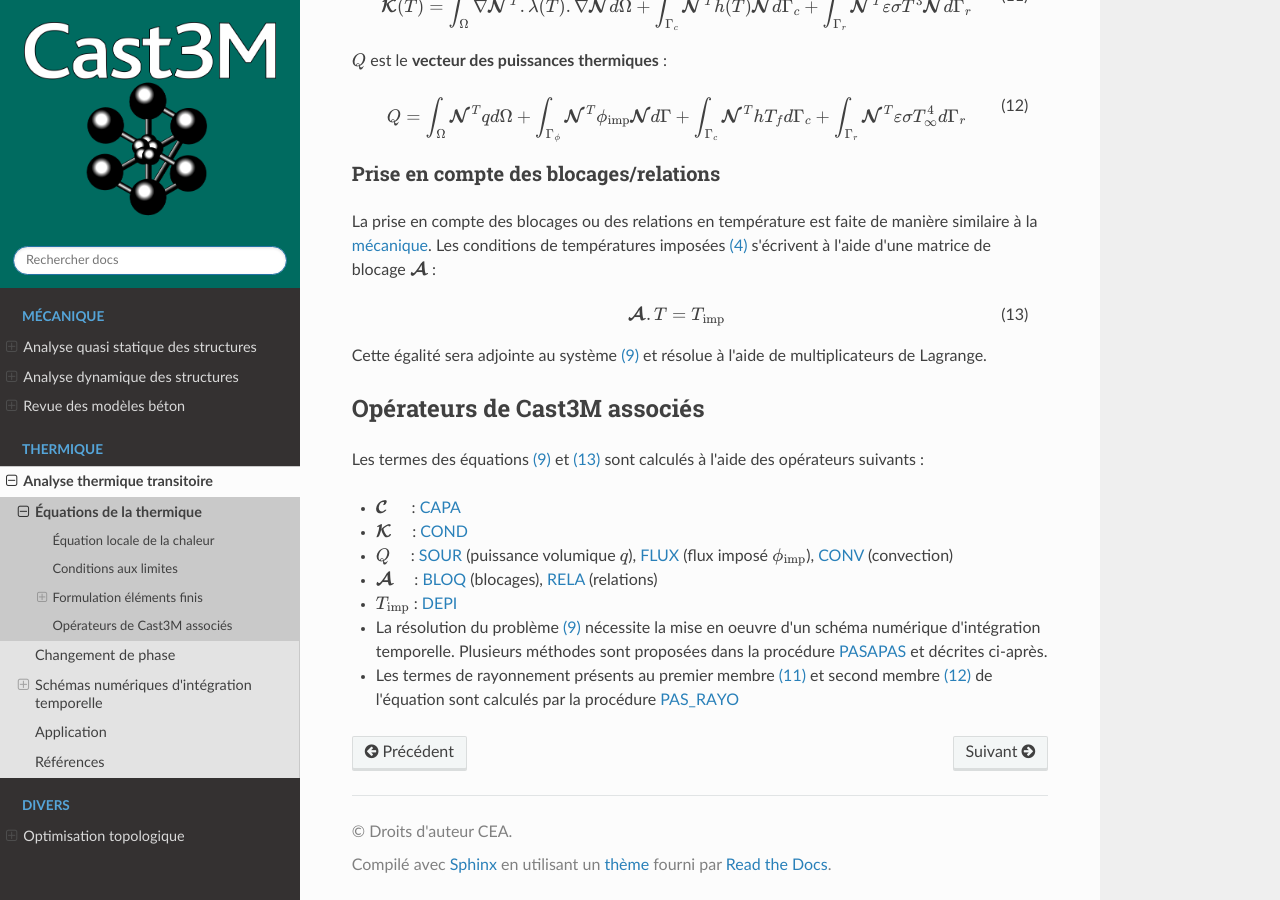
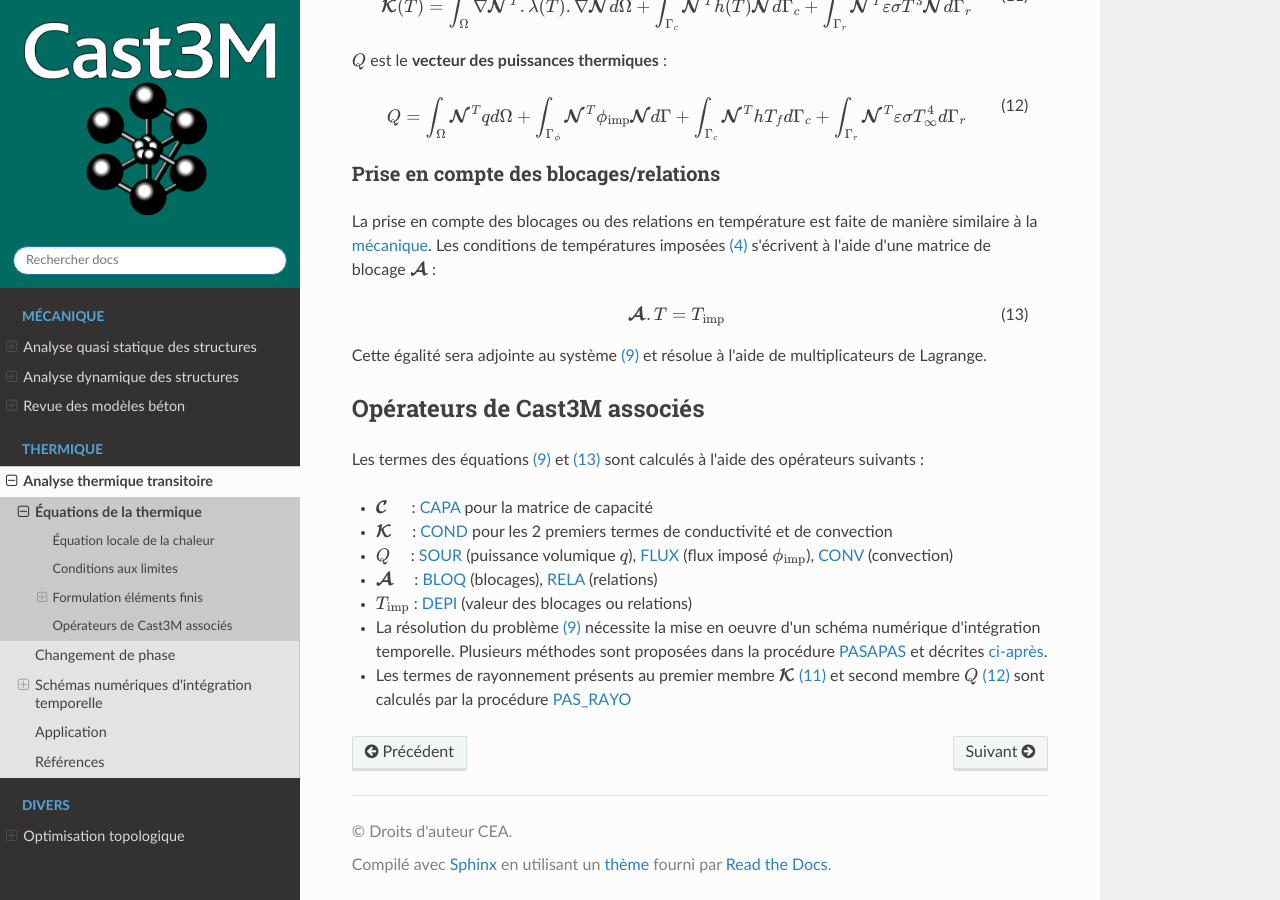
Before and after one commit to dipaolaf/doc_theorique_cast3m_github, a Sphinx documentation site: the page built from source/thermique_transitoire/bases.rst, in a window 1280 px wide and 900 px high, scrolled down 2552 px. Built offline with Sphinx 7.4.7 and the Read the Docs theme 3.1.0, drawn with Linux system fonts in a browser that asks for light colours.

Commit message:
[Thermique] Corrections sur les CL et schémas
- Corrections sur les valeurs de theta pour le schéma numérique
- Corrections pour les CL
- Initiatilation pour le changement de phase

```diff
--- a/source/thermique_transitoire/bases.rst
+++ b/source/thermique_transitoire/bases.rst
@@ -139,7 +139,9 @@
 .. math::
    :name: eq:ther_cond
 
-   \mathbfcal{K}(T) = \int_{\Omega} \nabla\mathbfcal{N}^T.\lambda(T).\nabla\mathbfcal{N} d\Omega + \int_{\Gamma_c} \mathbfcal{N}^T h(T) \mathbfcal{N} d\Gamma_c + \int_{\Gamma_r} \mathbfcal{N}^T \varepsilon\sigma \tilde{T}^3 \mathbfcal{N} d\Gamma_r
+   \mathbfcal{K}(T) = \int_{\Omega} \nabla\mathbfcal{N}^T.\lambda(T).\nabla\mathbfcal{N} d\Omega +
+                      \int_{\Gamma_c} \mathbfcal{N}^T h(T) \mathbfcal{N} d\Gamma_c +
+                      \int_{\Gamma_r} \mathbfcal{N}^T \varepsilon\sigma \tilde{T}^3 \mathbfcal{N} d\Gamma_r
 
 :math:`Q` est le **vecteur des puissances thermiques** :
 
@@ -167,16 +169,17 @@
 
 Les termes des équations :eq:`eq:ther_ef_1` et :eq:`eq:ther_cl_timp_2` sont calculés à l'aide des opérateurs suivants :
 
-- :math:`\mathbfcal{C}`      : `CAPA <http://www-cast3m.cea.fr/index.php?page=notices&notice=CAPA>`_
-- :math:`\mathbfcal{K}`     : `COND <http://www-cast3m.cea.fr/index.php?page=notices&notice=COND>`_
+- :math:`\mathbfcal{C}`      : `CAPA <http://www-cast3m.cea.fr/index.php?page=notices&notice=CAPA>`_ pour la matrice de capacité
+- :math:`\mathbfcal{K}`     : `COND <http://www-cast3m.cea.fr/index.php?page=notices&notice=COND>`_ pour les 2 premiers termes de conductivité
+  et de convection
 - :math:`Q`     : `SOUR <http://www-cast3m.cea.fr/index.php?page=notices&notice=SOUR>`_ (puissance volumique :math:`q`),
   `FLUX <http://www-cast3m.cea.fr/index.php?page=notices&notice=FLUX>`_ (flux imposé :math:`\phi_{\textrm{imp}}`),
   `CONV <http://www-cast3m.cea.fr/index.php?page=notices&notice=CONV>`_ (convection)
 - :math:`\mathbfcal{A}`     : `BLOQ <http://www-cast3m.cea.fr/index.php?page=notices&notice=BLOQ>`_ (blocages),
   `RELA <http://www-cast3m.cea.fr/index.php?page=notices&notice=RELA>`_ (relations)
-- :math:`T_{\textrm{imp}}` : `DEPI <http://www-cast3m.cea.fr/index.php?page=notices&notice=DEPI>`_
+- :math:`T_{\textrm{imp}}` : `DEPI <http://www-cast3m.cea.fr/index.php?page=notices&notice=DEPI>`_ (valeur des blocages ou relations)
 - La résolution du problème :eq:`eq:ther_ef_1` nécessite la mise en oeuvre d'un schéma numérique d'intégration temporelle.
   Plusieurs méthodes sont proposées dans la procédure `PASAPAS <http://www-cast3m.cea.fr/index.php?page=notices&notice=PASAPAS>`_ et
-  décrites ci-après.
-- Les termes de rayonnement présents au premier membre :eq:`eq:ther_cond` et second membre :eq:`eq:ther_second_membre` de l'équation
-  sont calculés par la procédure `PAS_RAYO <http://www-cast3m.cea.fr/index.php?page=notices&notice=PAS_RAYO>`_
+  décrites :ref:`ci-après <sec:ther_trans_schemas>`.
+- Les termes de rayonnement présents au premier membre :math:`\mathbfcal{K}` :eq:`eq:ther_cond` et second membre :math:`Q`
+  :eq:`eq:ther_second_membre` sont calculés par la procédure `PAS_RAYO <http://www-cast3m.cea.fr/index.php?page=notices&notice=PAS_RAYO>`_
--- a/source/thermique_transitoire/change_phase.rst
+++ b/source/thermique_transitoire/change_phase.rst
@@ -2,3 +2,5 @@
 
 Changement de phase
 ===================
+
+Le changement de phase s'accompagne d'un dégagement ou consommtion d'énergie.
```
Also changed, not shown: source/thermique_transitoire/integration_temporelle.rst (+11 -11 lines).
